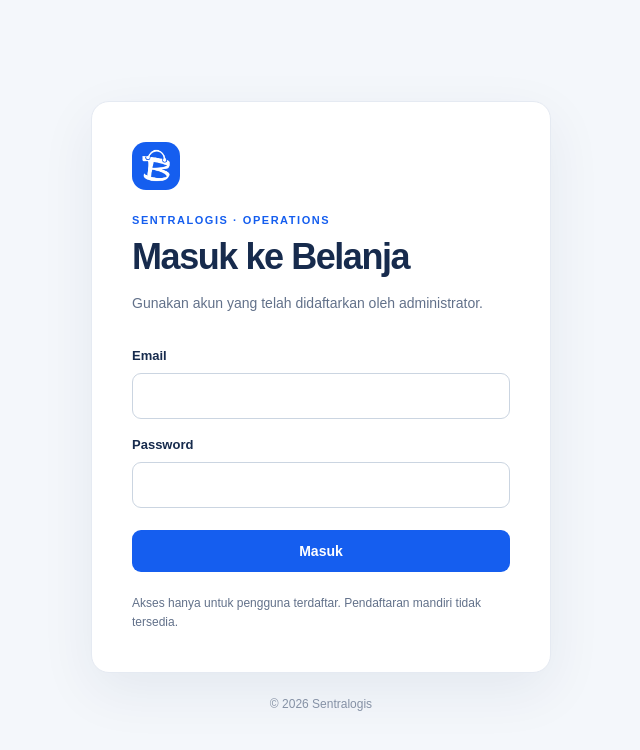
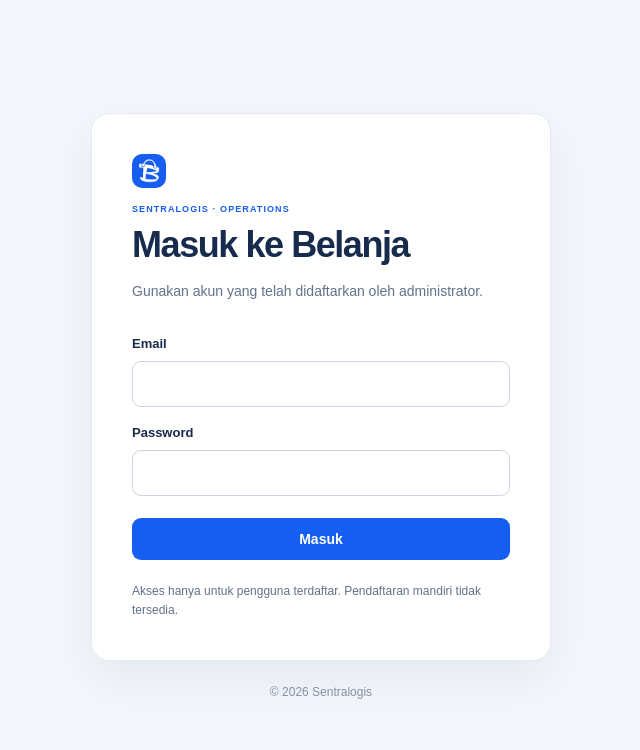
Before and after one commit to bizmbsolution-top/BELANJA, a Next.js app: page /login in a window 1280 px wide. Shown: the top 750 px of the page, without its empty margins (319-959 px from the left). Built offline with nearby package versions, Linux system fonts and the light colour scheme.

Commit message:
Reduce BELANJA logo prominence on login screen

```diff
--- a/app/globals.css
+++ b/app/globals.css
@@ -229,3 +229,7 @@ footer {
 @media(max-width:800px){.home-dashboard{padding:26px 18px 44px}}
 @media(max-width:560px){.home-dashboard{padding:22px 14px 36px}.welcome-card{min-height:0;padding:16px}.quick-grid article{min-height:116px}.quick-grid article strong{font-size:22px}}
 [data-theme="dark"] .company-welcome-logo{border-color:#354963;background:#fff;color:#155eef}
+
+/* Keep the BELANJA product mark secondary on the login screen as well. */
+.auth-card .brand-mark{width:34px;height:34px;padding:4px;border-radius:10px}
+.auth-card .eyebrow{margin-top:16px;font-size:9px;letter-spacing:.12em}
```
